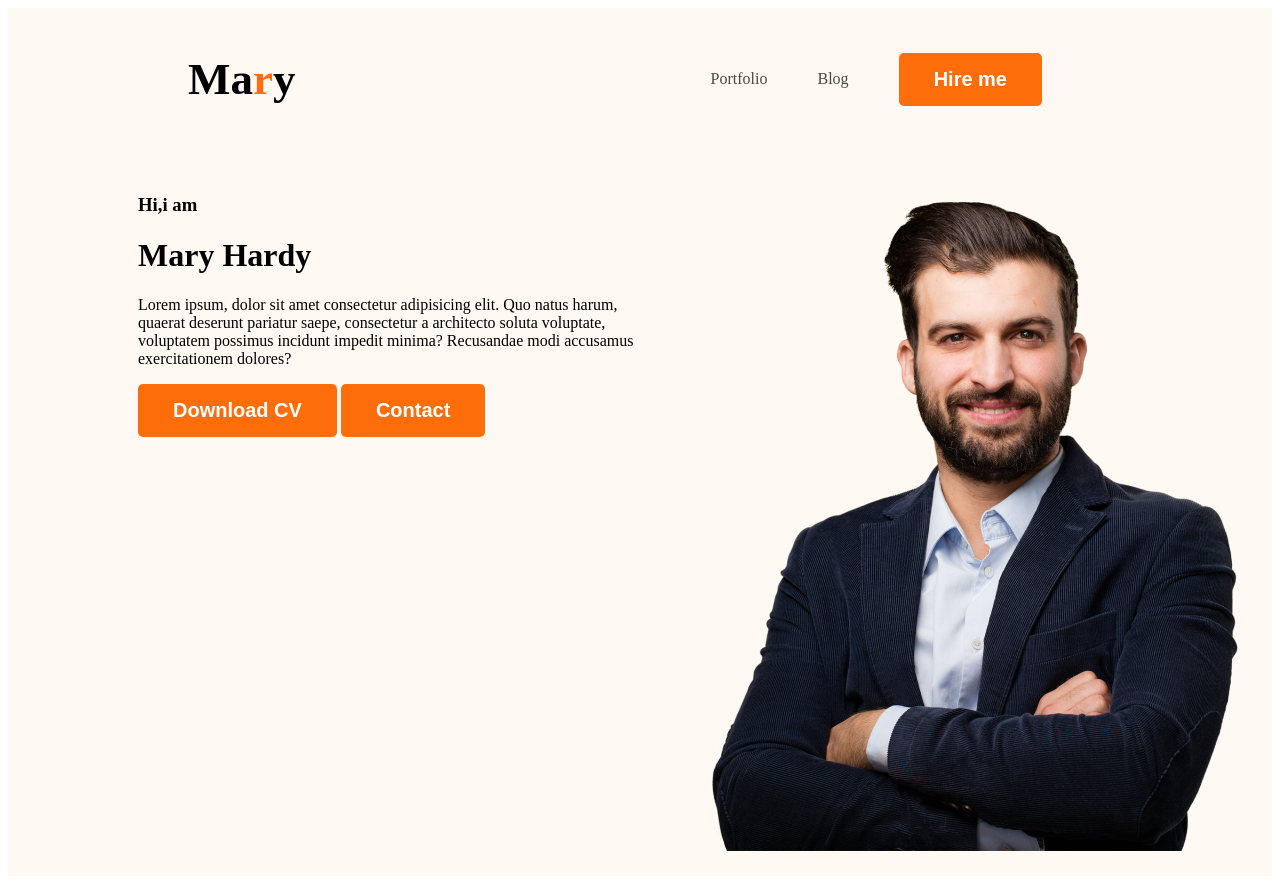
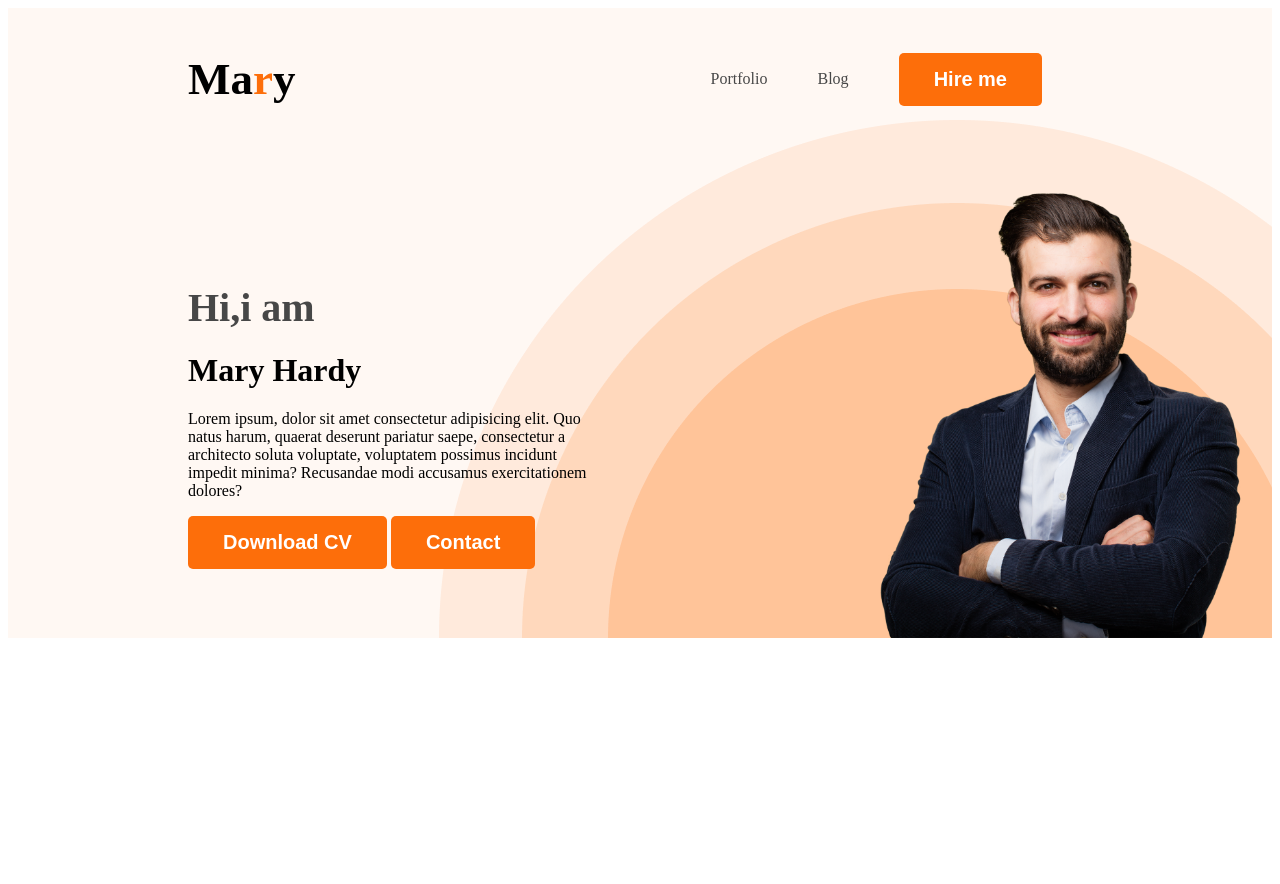
Before and after one commit to Rajuanul-Haque/devoloper-portfolio, a plain HTML site: page index.html in a window 1280 px wide. After the commit the page ends 800 px from the top, so only its background shows below. Drawn offline with Linux system fonts and the light colour scheme.

Commit message:
added background image

```diff
--- a/index.html
+++ b/index.html
@@ -20,7 +20,7 @@
             </ul>
         </nav>
        <div class="banner">
-        <div>
+        <div class="banner-contant">
             <h3 class="banner-greeting">Hi,i am</h3>
             <h1 class="banner-title">Mary Hardy</h1>
             <p>Lorem ipsum, dolor sit amet consectetur adipisicing elit. Quo natus harum, quaerat deserunt pariatur saepe, consectetur a architecto soluta voluptate, voluptatem possimus incidunt impedit minima? Recusandae modi accusamus exercitationem dolores?</p>
--- a/styles/portfolio.css
+++ b/styles/portfolio.css
@@ -52,11 +52,24 @@ nav a{
 /* header-related-style */
 .header{
     background-color:#FFF8F3 ;
+    background-image:url(../images/header_bg.png);
+    background-repeat: no-repeat;
+    background-position: bottom right;
 }
 .banner{
-    padding: 25px 25px 25px 130px;
+    padding: 25px 25px 0px 180px;
     display: flex;
+    align-items: center;
+    justify-content: space-between;
 }
 .banner .profile-poto{
-width: 700px;
+width: 400px;
 }
+.banner-greeting{
+    font-size: 40px;
+    color: #474747;
+    margin-bottom: 0px;
+}
+.banner-contant{
+    max-width: 400px;
+}
```
